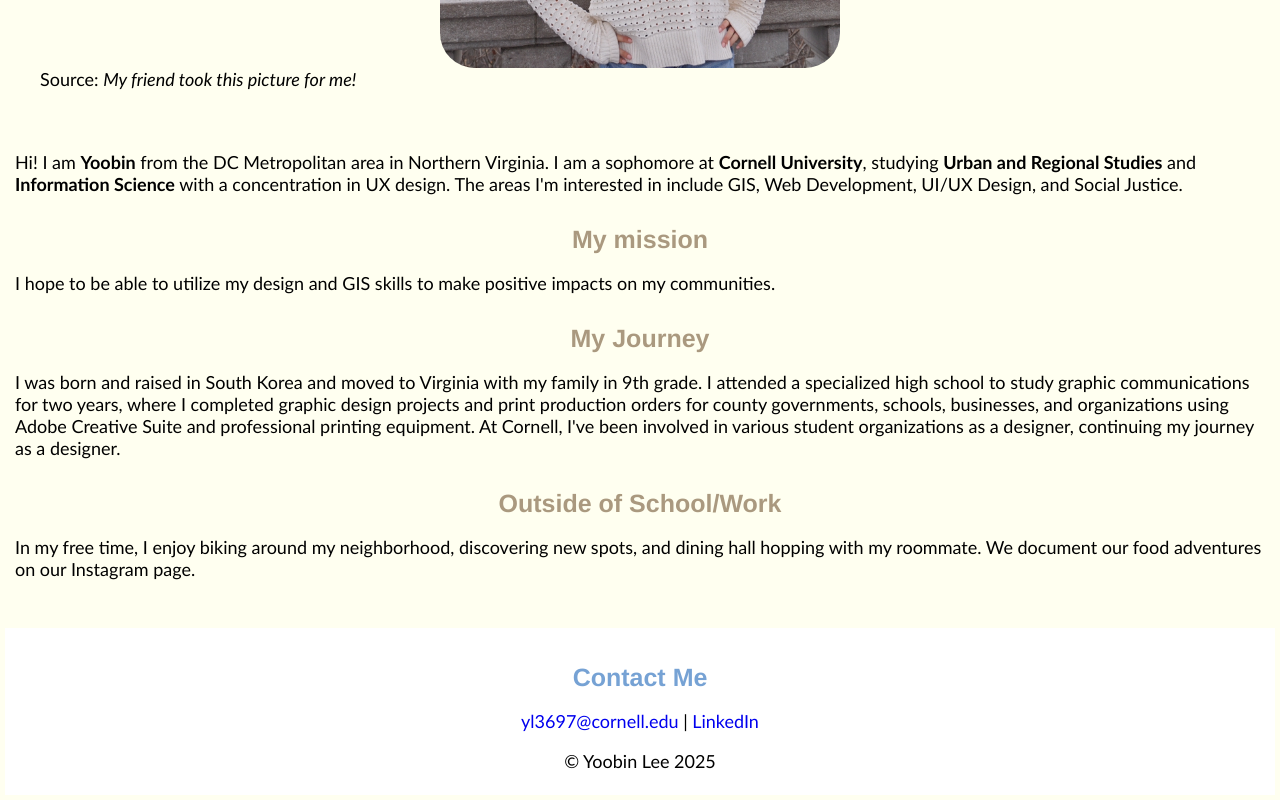
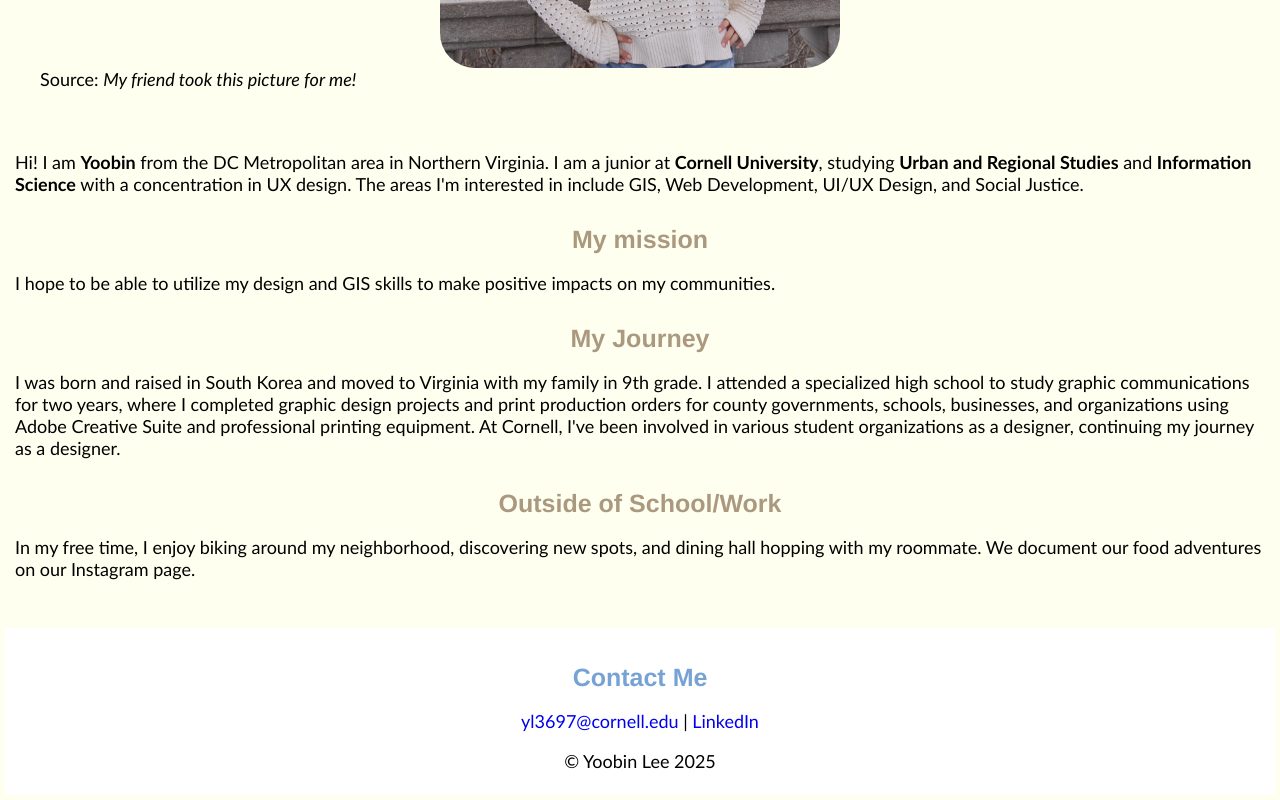
Before and after one commit to yoobinlee2240/kwk-git-1, a plain HTML site: page aboutme.html in a window 1280 px wide. Shown: the part 759-1559 px from the top of the page. Drawn offline with Linux system fonts and the light colour scheme.

Commit message:
Update aboutme.html

```diff
--- a/aboutme.html
+++ b/aboutme.html
@@ -39,7 +39,7 @@
 
   <section>
   <p>
-    Hi! I am <strong>Yoobin</strong> from the DC Metropolitan area in Northern Virginia. I am a sophomore at <strong>Cornell University</strong>, studying <strong>Urban and Regional Studies</strong> and <strong>Information Science</strong> with a concentration in UX design. The areas I'm interested in include GIS, Web Development, UI/UX Design, and Social Justice.
+    Hi! I am <strong>Yoobin</strong> from the DC Metropolitan area in Northern Virginia. I am a junior at <strong>Cornell University</strong>, studying <strong>Urban and Regional Studies</strong> and <strong>Information Science</strong> with a concentration in UX design. The areas I'm interested in include GIS, Web Development, UI/UX Design, and Social Justice.
   </p>
 
   <h3>My mission</h3>
```
